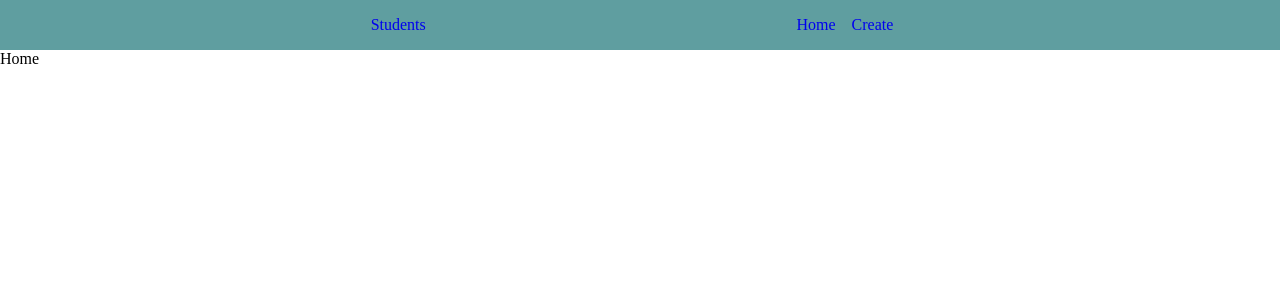
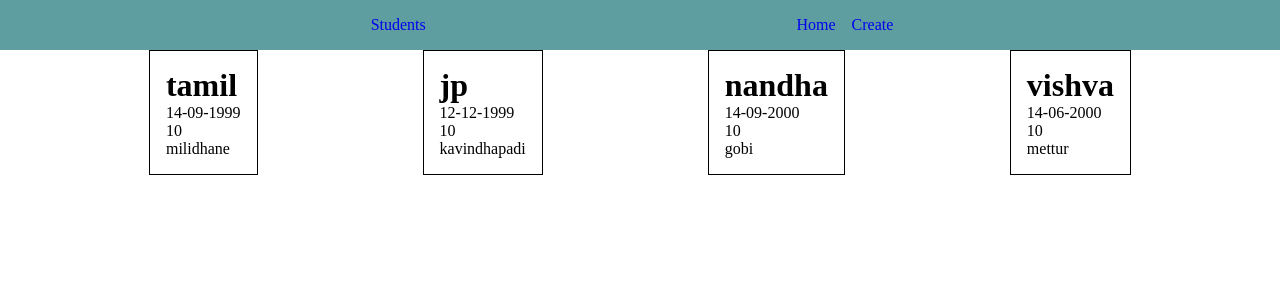
Before and after one commit to TamilselvanChandrakumar/Students-data, a React (Vite) app in the folder student-data-app/: page / in a window 1280 px wide. Shown: the top 300 px of the page. Built offline with nearby package versions, Linux system fonts and the light colour scheme; data requests are answered from the project's data file.

Commit message:
first commit

```diff
--- a/student-data-app/server/db.json
+++ b/student-data-app/server/db.json
@@ -1,26 +1,30 @@
 {
   "students": [
     {
+      "id": 1,
       "name": "tamil",
-      "d.o.b": "14-09-1999",
+      "dob": "14-09-1999",
       "class": 10,
       "school": "milidhane"
     },
     {
+      "id": 2,
       "name": "jp",
-      "d.o.b": "12-12-1999",
+      "dob": "12-12-1999",
       "class": 10,
       "school": "kavindhapadi"
     },
     {
+      "id": 3,
       "name": "nandha",
-      "d.o.b": "14-09-2000",
+      "dob": "14-09-2000",
       "class": 10,
       "school": "gobi"
     },
     {
+      "id": 4,
       "name": "vishva",
-      "d.o.b": "14-06-2000",
+      "dob": "14-06-2000",
       "class": 10,
       "school": "mettur"
     }
--- a/student-data-app/src/App.jsx
+++ b/student-data-app/src/App.jsx
@@ -3,6 +3,7 @@ import Navbar from "./components/navbar/Navbar";
 import CreatePost from "./screens/createpost/CreatePost";
 import Home from "./screens/home/Home";
 import { BrowserRouter, Route, Routes } from "react-router-dom";
+import PostDetail from "./screens/postdetails/PostDetail";
 function App() {
   return (
     <>
@@ -11,6 +12,7 @@ function App() {
         <Routes>
           <Route path="/" element={<Home></Home>}></Route>
           <Route path="create" element={<CreatePost></CreatePost>}></Route>
+          <Route path="post/:id" element={<PostDetail></PostDetail>}></Route>
         </Routes>
       </BrowserRouter>
     </>
--- /dev/null
+++ b/student-data-app/src/components/StudentCard/StudentCard.css
@@ -0,0 +1,5 @@
+.card {
+  padding: 1rem;
+  border: 1px solid black;
+  cursor: pointer;
+}
--- /dev/null
+++ b/student-data-app/src/components/StudentCard/StudentCard.jsx
@@ -0,0 +1,21 @@
+import React from "react";
+import "./StudentCard.css";
+import { useNavigate } from "react-router-dom";
+const StudentCard = ({ studentData }) => {
+  const navigate = useNavigate();
+  const handleCardClick = () => {
+    navigate(`/post/${studentData.id}`, { state: studentData });
+  };
+  return (
+    <>
+      <div className="card" onClick={handleCardClick}>
+        <h1>{studentData.name}</h1>
+        <p>{studentData.dob}</p>
+        <p>{studentData.class}</p>
+        <p>{studentData.school}</p>
+      </div>
+    </>
+  );
+};
+
+export default StudentCard;
--- a/student-data-app/src/screens/home/Home.css
+++ b/student-data-app/src/screens/home/Home.css
@@ -0,0 +1,7 @@
+.card-container {
+  display: flex;
+  justify-content: space-evenly;
+  align-items: center;
+  flex-wrap: wrap;
+  gap: 1rem;
+}
--- a/student-data-app/src/screens/home/Home.jsx
+++ b/student-data-app/src/screens/home/Home.jsx
@@ -1,7 +1,36 @@
-import React from "react";
+import React, { useEffect, useState } from "react";
+import StudentCard from "../../components/StudentCard/StudentCard";
+import "./Home.css";
+const Home = () => {
+  const [data, setData] = useState([]);
+  const [err, setErr] = useState("");
+  useEffect(() => {
+    const fetchData = async () => {
+      const response = await fetch("http://localhost:8000/students");
+      const jsonresponse = await response.json();
 
-const Home = () => {
-  return <div>Home</div>;
+      if (response.ok) {
+        console.log(jsonresponse);
+        setData(jsonresponse);
+      } else {
+        setErr(jsonresponse.error);
+      }
+    };
+    fetchData();
+  }, []);
+  return (
+    <>
+      <div className="card-container">
+        {data
+          ? data.map((data) => {
+              return (
+                <StudentCard key={data.id} studentData={data}></StudentCard>
+              );
+            })
+          : null}
+      </div>
+    </>
+  );
 };
 
 export default Home;
--- a/student-data-app/src/screens/postdetails/PostDetail.jsx
+++ b/student-data-app/src/screens/postdetails/PostDetail.jsx
@@ -0,0 +1,19 @@
+import React from "react";
+import "./PostDetails.css";
+import { useLocation } from "react-router-dom";
+const PostDetail = () => {
+  const location = useLocation();
+  const { state } = location;
+  return (
+    <>
+      <h1>{state.name}</h1>
+      <p>{state.dob}</p>
+      <p>{state.class}</p>
+      <p>{state.school}</p>
+      <button>edit</button>
+      <button>delete</button>
+    </>
+  );
+};
+
+export default PostDetail;
```
